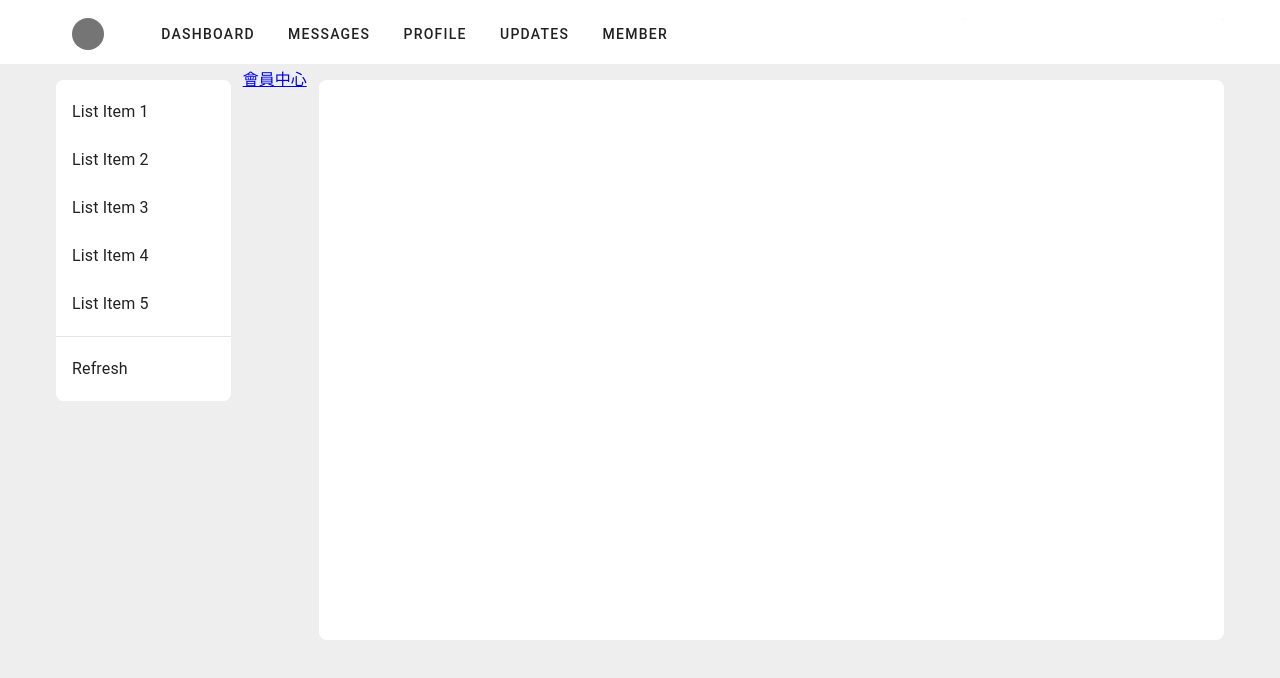
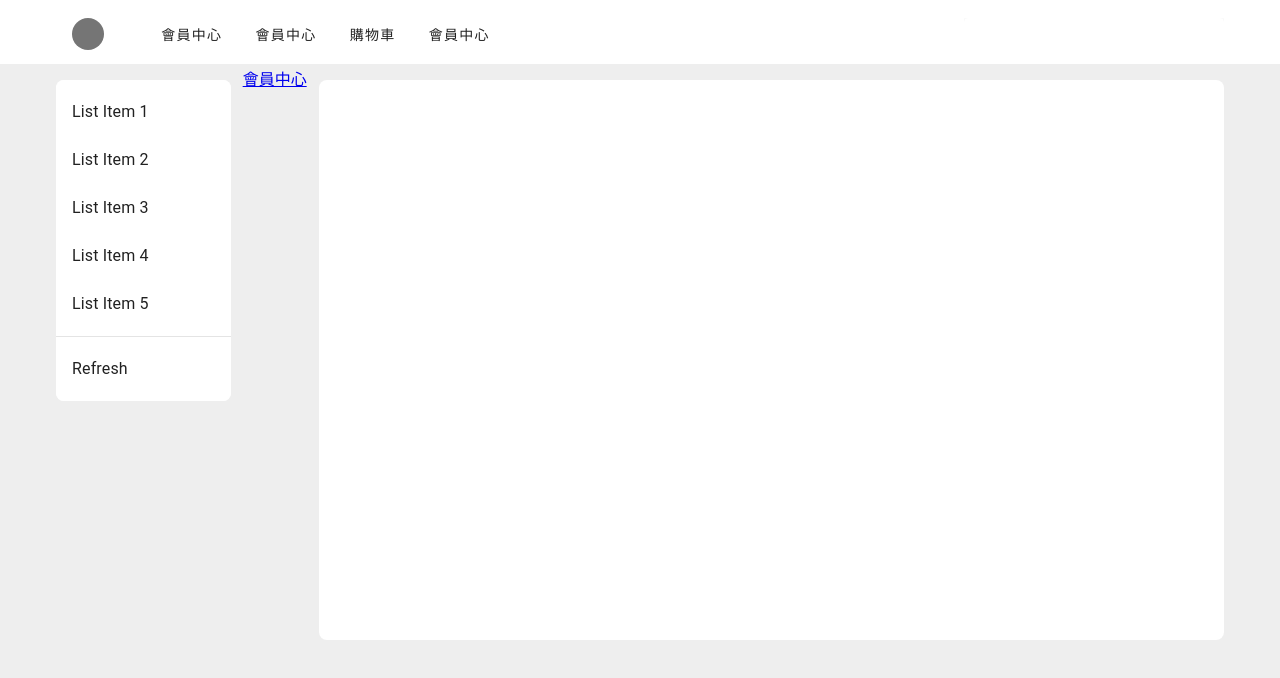
Before and after one commit to yoyoAnn/Final, a Vue app in the folder EBookStoreVue/: page / in a window 1280 px wide. Shown: the top 678 px of the page. Built offline with nearby package versions, Linux system fonts and the light colour scheme.

Commit message:
小改App.vue

```diff
--- a/EBookStoreVue/src/App.vue
+++ b/EBookStoreVue/src/App.vue
@@ -8,13 +8,17 @@
           size="32"
         ></v-avatar>
 
-        <v-btn
+        <!-- <v-btn
           v-for="link in links"
           :key="link"
           variant="text"
         >
-          {{ link }}
-        </v-btn>
+          {{ link }} -->
+          <v-btn variant="text" to="/users">會員中心</v-btn>
+          <v-btn variant="text" to="/users">會員中心</v-btn>
+          <v-btn variant="text" to="/users">購物車</v-btn>
+          <v-btn variant="text" to="/users">會員中心</v-btn>
+
 
         <v-spacer></v-spacer>
 
```
